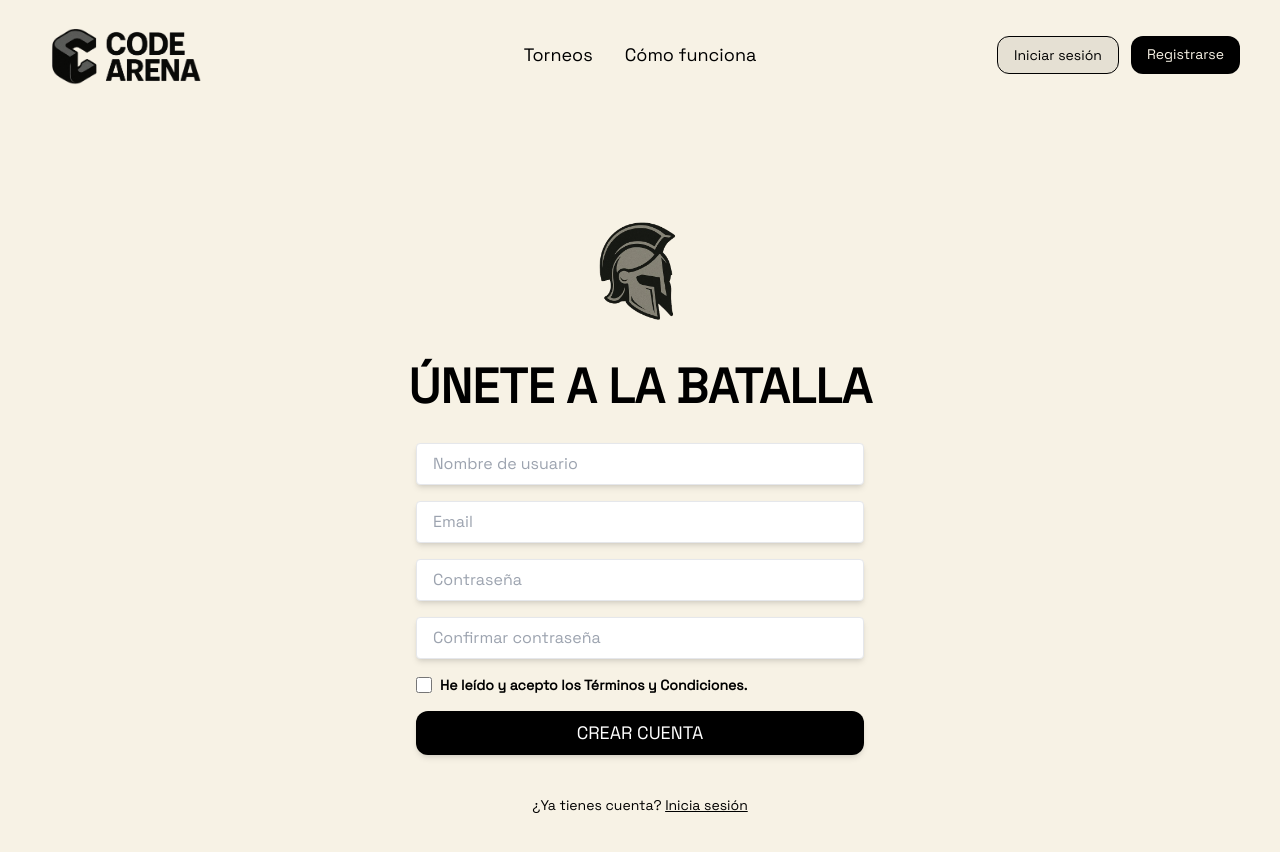
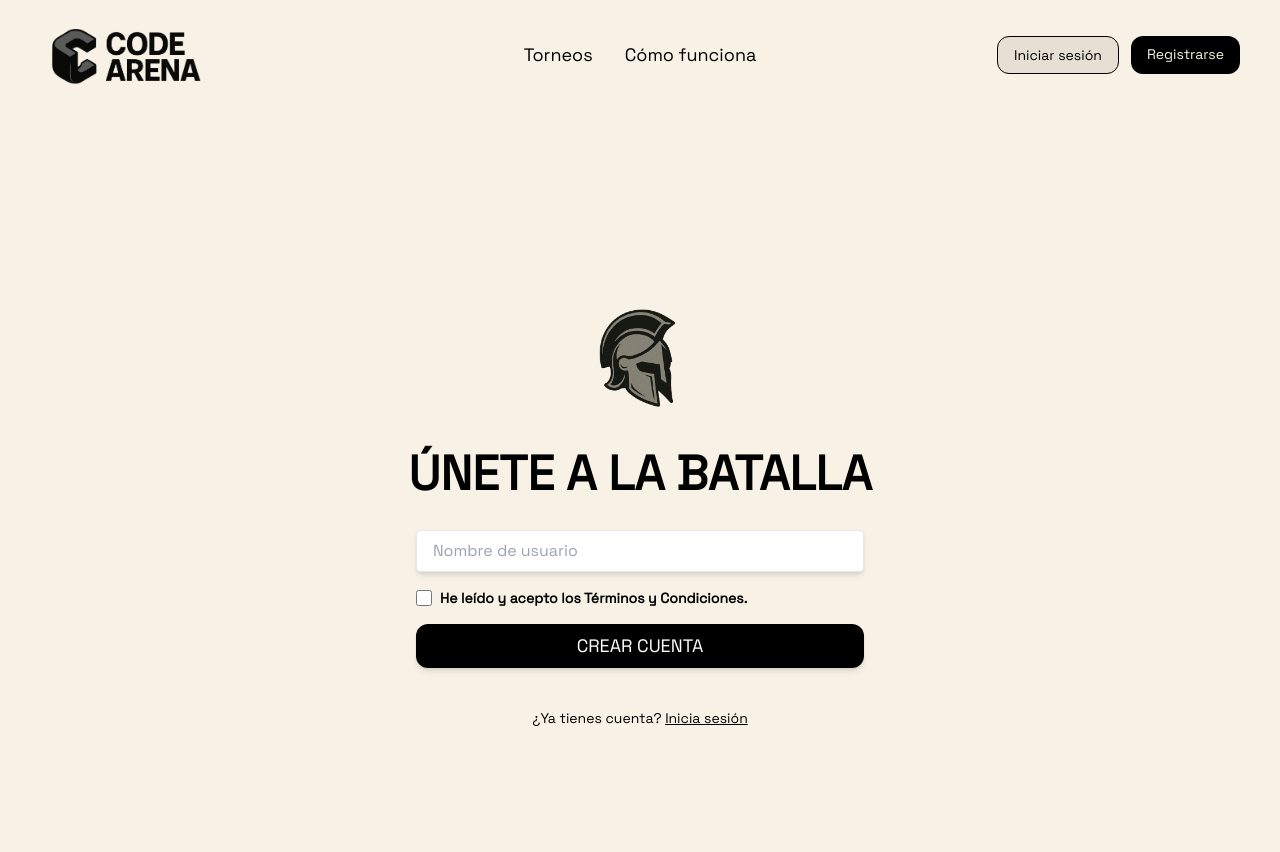
Before and after one commit to Arcostm/code-arena-front, a React (Vite) app: page /signup in a window 1280 px wide. Shown: the top 852 px of the page. Built offline with nearby package versions, Linux system fonts and the light colour scheme.

Commit message:
feature(): enganche con front

```diff
--- a/src/pages/Home.jsx
+++ b/src/pages/Home.jsx
@@ -1,10 +1,26 @@
+import { useEffect, useState } from "react";
 import { motion } from "framer-motion";
 import ilustracion from '../assets/columna-c.png';
 
 const Home = () => {
+  const [mensaje, setMensaje] = useState("");
+
+  useEffect(() => {
+    fetch("http://localhost:8000/test")
+      .then((res) => res.json())
+      .then((data) => {
+        console.log("Respuesta del backend:", data);
+        setMensaje(data.message || "Sin mensaje del backend");
+      })
+      .catch((error) => {
+        console.error("Error al conectar con el backend:", error);
+        setMensaje("No se pudo conectar con el backend 😢");
+      });
+  }, []);
+
+
   return (
     <div className="relative w-full h-screen bg-[#F7F2E5] overflow-hidden">
-
       {/* Contenido principal */}
       <motion.div
         initial={{ opacity: 0, y: -30 }}
@@ -21,6 +37,16 @@ const Home = () => {
           <p>Escala en el ranking.</p>
           <p>Deja huella en cada línea.</p>
         </div>
+
+        {/* Animación del mensaje del backend */}
+        <motion.p
+          initial={{ opacity: 0 }}
+          animate={{ opacity: 1 }}
+          transition={{ delay: 1, duration: 0.5 }}
+          className="mt-4 text-sm md:text-base text-gray-600 font-mono"
+        >
+          🔁 {mensaje}
+        </motion.p>
       </motion.div>
 
       {/* Imagen de fondo perfectamente centrada */}
@@ -36,7 +62,6 @@ const Home = () => {
           className="w-[300px] md:w-[400px] lg:w-[455px] object-contain"
         />
       </motion.div>
-
     </div>
   );
 };
--- a/src/pages/Signup.jsx
+++ b/src/pages/Signup.jsx
@@ -1,15 +1,13 @@
 import { useState } from 'react';
 import { useNavigate, Link } from 'react-router-dom';
 import { motion } from 'framer-motion';
+import { toast } from 'react-toastify';
 import logo from '../assets/casco.png';
 
 const Signup = () => {
   const navigate = useNavigate();
   const [form, setForm] = useState({
     username: '',
-    email: '',
-    password: '',
-    confirmPassword: '',
     termsAccepted: false,
   });
 
@@ -21,12 +19,39 @@ const Signup = () => {
     });
   };
 
-  const handleSubmit = (e) => {
+  const handleSubmit = async (e) => {
     e.preventDefault();
-    if (!form.termsAccepted) return alert('Debes aceptar los términos.');
-    if (form.password !== form.confirmPassword) return alert('Las contraseñas no coinciden.');
-    console.log('Formulario enviado:', form);
-    navigate('/dashboard');
+
+    if (!form.termsAccepted) {
+      toast.error('Debes aceptar los términos.');
+      return;
+    }
+
+    if (!form.username.trim()) {
+      toast.error('El nombre de usuario no puede estar vacío.');
+      return;
+    }
+
+    try {
+      const res = await fetch("http://localhost:8000/users/", {
+        method: "POST",
+        headers: { "Content-Type": "application/json" },
+        body: JSON.stringify({ username: form.username }),
+      });
+
+      const data = await res.json();
+
+      if (res.ok) {
+        toast.success(data.message || "Usuario creado");
+        navigate("/login");
+      } else {
+        toast.error(data.detail || "Error al registrar");
+      }
+
+    } catch (err) {
+      console.error("Error:", err);
+      toast.error("Error al conectar con el servidor.");
+    }
   };
 
   return (
@@ -53,6 +78,7 @@ const Signup = () => {
       >
         ÚNETE A LA BATALLA
       </motion.h1>
+
       <motion.form
         onSubmit={handleSubmit}
         className="flex flex-col gap-4 w-full max-w-md"
@@ -60,32 +86,20 @@ const Signup = () => {
         animate="visible"
         variants={{
           hidden: {},
-          visible: {
-            transition: { staggerChildren: 0.1 }
-          }
+          visible: { transition: { staggerChildren: 0.1 } },
         }}
       >
-        {['username', 'email', 'password', 'confirmPassword'].map((field, idx) => (
         <motion.input
-            key={field}
-            type={field.includes('password') ? 'password' : field === 'email' ? 'email' : 'text'}
-            name={field}
-            placeholder={
-              field === 'username'
-                ? 'Nombre de usuario'
-                : field === 'email'
-                ? 'Email'
-                : field === 'password'
-                ? 'Contraseña'
-                : 'Confirmar contraseña'
-            }
+          type="text"
+          name="username"
+          placeholder="Nombre de usuario"
           className="px-4 py-2 rounded border shadow-md focus:outline-none focus:ring-2 focus:ring-black"
-            value={form[field]}
+          value={form.username}
           onChange={handleChange}
           required
           variants={{ hidden: { opacity: 0, y: 20 }, visible: { opacity: 1, y: 0 } }}
         />
-        ))}
+
         <motion.label
           className="text-sm flex items-center gap-2"
           initial={{ opacity: 0 }}
@@ -101,6 +115,7 @@ const Signup = () => {
           />
           <strong>He leído y acepto los Términos y Condiciones.</strong>
         </motion.label>
+
         <motion.button
           type="submit"
           className="bg-black text-white py-2 rounded-xl text-lg hover:bg-gray-800 transition-colors shadow-md"
@@ -110,13 +125,14 @@ const Signup = () => {
         >
           CREAR CUENTA
         </motion.button>
+
         <motion.p
           className="mt-6 text-sm text-center"
           initial={{ opacity: 0 }}
           animate={{ opacity: 1 }}
           transition={{ delay: 1 }}
         >
-          ¿Ya tienes cuenta?{' '}
+          ¿Ya tienes cuenta?{" "}
           <Link to="/login" className="underline">
             Inicia sesión
           </Link>
```
Lines whose indentation alone changed are shown as unchanged.
